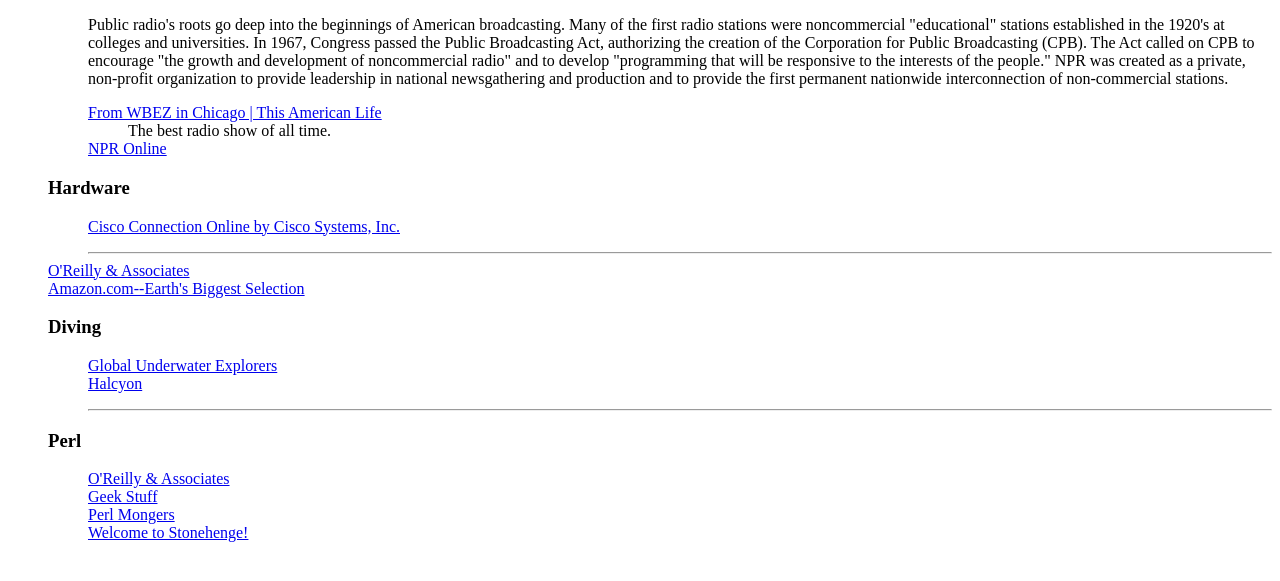
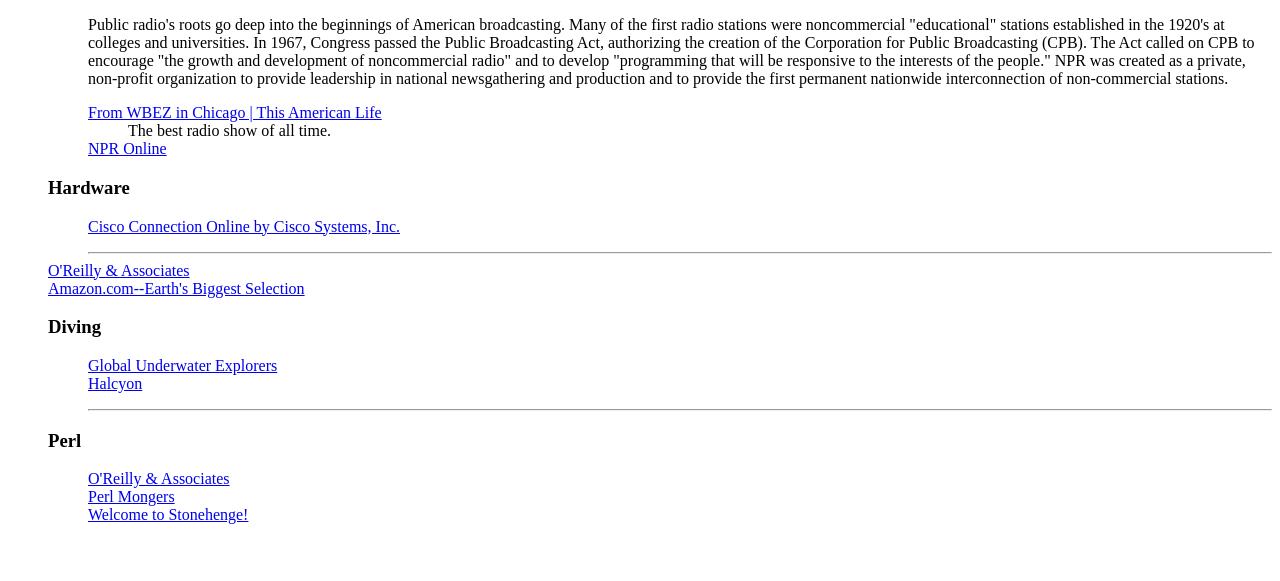
Before and after one commit to CPAN-Adoptable-Modules/netscape-bookmarks, a plain HTML site: page bookmark_files/Bookmarks.html in a window 1280 px wide. Shown: the part 91-672 px from the top of the page. Drawn offline with Linux system fonts and the light colour scheme.

Commit message:
Remove bad link so testing doesn't take too long

```diff
--- a/bookmark_files/Bookmarks.html
+++ b/bookmark_files/Bookmarks.html
@@ -35,7 +35,6 @@ In 1967, Congress passed the Public Broadcasting Act, authorizing the creation o
 <DD>
     <DL><p>
         <DT><A HREF="http://www.oreilly.com/" ALIASOF="0" ADD_DATE="938494474" LAST_VISIT="938494469" LAST_MODIFIED="938494469">O'Reilly & Associates</A>
-        <DT><A HREF="http://www.geekstuff.com/" ADD_DATE="938494463" LAST_VISIT="938494454" LAST_MODIFIED="938494454">Geek Stuff</A>
         <DT><A HREF="http://www.perl.org/" ADD_DATE="938494410" LAST_VISIT="938494387" LAST_MODIFIED="938494387">Perl Mongers</A>
         <DT><A HREF="http://www.stonehenge.com/" ADD_DATE="938494282" LAST_VISIT="938494280" LAST_MODIFIED="938494280">Welcome to Stonehenge!</A>
     </DL><p>
```
